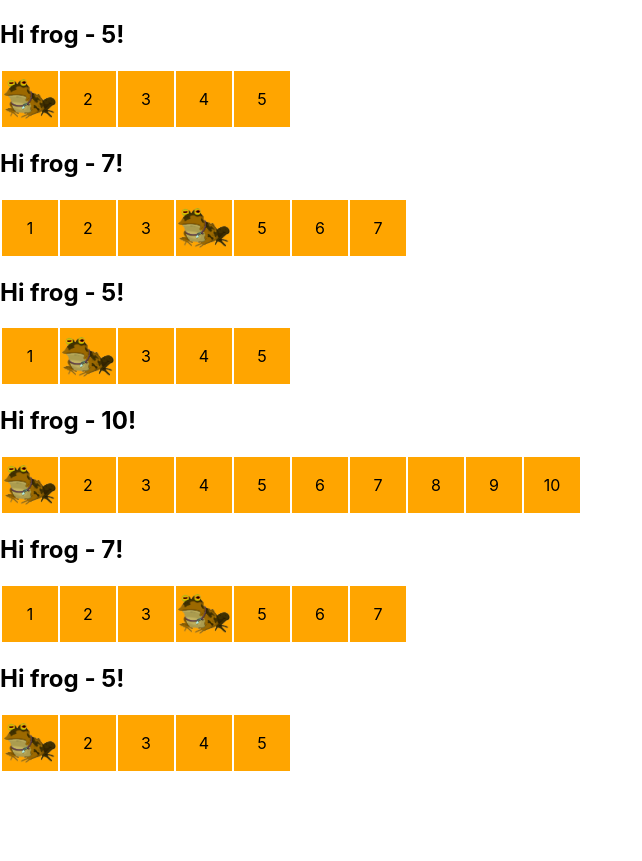
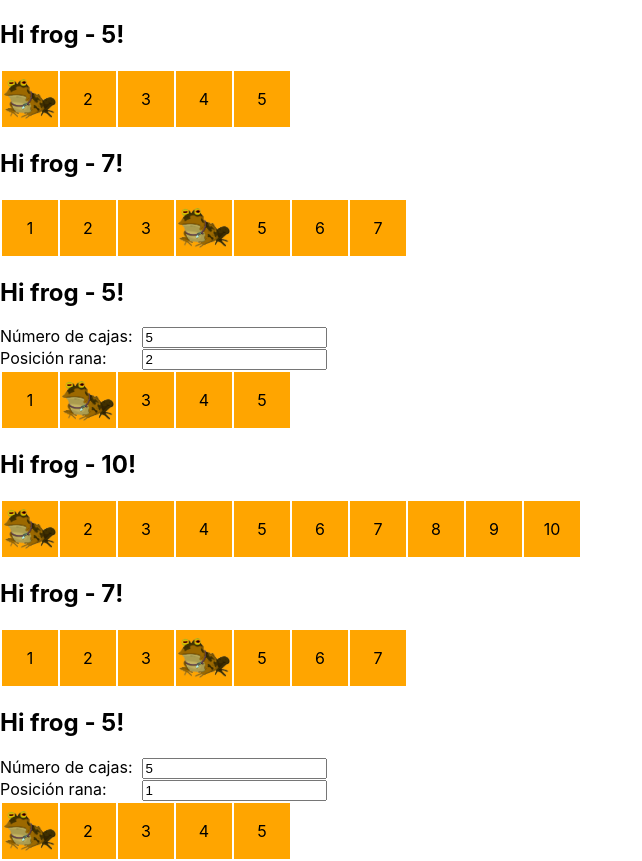
Before and after one commit to donxd/frog-react, a React (Create React App) app: page / in a window 1280 px wide. Shown: the whole page, without its empty margins (0-642 px from the left). Before the commit the page ends 800 px from the top, so only its background shows below. Built offline with nearby package versions, Linux system fonts and the light colour scheme.

Commit message:
feat(Frog): add control inputs

```diff
--- a/src/Frog.js
+++ b/src/Frog.js
@@ -2,6 +2,9 @@ import React, { Component } from 'react';
 import './Frog.css';
 
 const CSS_STYLE_FROG = 'frog';
+const DEFAULT_BOXES = 5;
+const DEFAULT_SELECTED = 1;
+const DEFAULT_CONFIG = false;
 
 class Frog extends Component {
     constructor () {
@@ -15,6 +18,8 @@ class Frog extends Component {
         this.state = this.initialState;
         // this.generateObjectBoxes();
         // this.props = this.initialState;
+        // this.commonChange = this.commonChange.bind(this);
+        // this.showValue = this.showValue.bind(this);
     }
     componentDidMount () {
         console.log('componentDidMount');
@@ -23,7 +28,8 @@ class Frog extends Component {
     }
     loadGenerateObjectBoxes () {
         this.generateObjectBoxes();
-        this.setState(Object.assign(this.state, {boxesElements: JSON.parse(JSON.stringify(this.boxesElements))}));
+        // this.setState(Object.assign(this.state, {boxesElements: JSON.parse(JSON.stringify(this.boxesElements))}));
+        this.setState({boxesElements: JSON.parse(JSON.stringify(this.boxesElements))});
     }
     componentWillReceiveProps (nextProps) {
         console.log('1 componentWillReceiveProps - nextProps : ', JSON.stringify(nextProps));
@@ -117,11 +123,135 @@ class Frog extends Component {
             console.log('jumpFrogAdv - next boxesElements ', JSON.stringify(boxesElements));
             console.log('jumpFrogAdv * prev boxesElements ', JSON.stringify(this.boxesElementsPrev));
 
-            this.setState(Object.assign(this.state, {boxesElements: boxesElements}));
+            // this.setState(Object.assign(this.state, {boxesElements: boxesElements}));
+            this.setState({boxesElements: boxesElements});
             // boxesElements = [...boxesElements];
 
             // this.requestUpdate();
         }
+    }
+    changeInputBoxes (event) {
+        event.preventDefault();
+        // console.log('changeInputBoxes - event : ', event);
+        console.log('changeInputBoxes - event : ', event.target);
+        console.log('changeInputBoxes - this.boxes : ', this.boxes.value);
+        console.log('changeInputBoxes - state.boxes : ', this.state.boxes);
+        // console.log('nboxes i : ', this.shadowRoot.getElementById('nboxes').value);
+        // this.changeBoxes(this.shadowRoot.getElementById('nboxes').value, this.boxes);
+        this.changeBoxes(this.boxes.value, this.state.boxes);
+    }
+    changeBoxes (newNumberBoxes, oldNumberBoxes=DEFAULT_SELECTED) {
+      this.changeBoxesByObjects(newNumberBoxes, oldNumberBoxes);
+    }
+    changeBoxesByObjects (newNumberBoxes, oldNumberBoxes) {
+        // polymer firefox double change
+        // 1st - newNumberBoxes:0 , oldNumberBoxes:5
+        // 2nd - newNumberBoxes:3 , oldNumberBoxes:0
+        if (!newNumberBoxes) this.oldNumberBoxesAux = oldNumberBoxes;
+        if (!oldNumberBoxes) oldNumberBoxes = this.oldNumberBoxesAux;
+
+        if (newNumberBoxes > 0) {
+            if (newNumberBoxes > oldNumberBoxes) {
+                this.boxes = newNumberBoxes;
+                this.addBoxesByObjects();
+            } else if (newNumberBoxes < oldNumberBoxes) {
+                this.boxes = newNumberBoxes;
+                this.removeBoxesByObjects();
+            }
+        }
+    }
+    addBoxesByObjects () {
+        const numberCreatedBoxes = this.boxesElements.length;
+        const numberNewBoxes = this.boxes - numberCreatedBoxes;
+
+        // this.boxesElements = [...this.boxesElementsPrev];
+        this.boxesElements = [...this.state.boxesElements];
+
+        for (let i = 0; i < numberNewBoxes; i++) {
+            const newBox = this.getBoxObject(numberCreatedBoxes + 1, false);
+
+            // this.push('boxesElements', newBox);
+            this.boxesElements.push(newBox);
+        }
+        // this.boxesElementsPrev = JSON.parse(JSON.stringify(this.state.boxesElements));
+        this.boxesElementsPrev = JSON.parse(JSON.stringify(this.boxesElements));
+        const positionFrog = this.getPositionFrogAdvanced(this.boxesElementsPrev);
+        this.selected = `${positionFrog}`;
+
+        this.setState({boxesElements: this.boxesElements, boxes: this.boxesElements.length, selected: this.selected});
+        this.forceUpdate();
+        // this.setState({boxesElements: boxesElements, selected: `${this.selected}`});
+    }
+    removeBoxesByObjects () {
+        let positionFrog = this.getPositionFrogAdvanced(this.boxesElements);
+        const numberCreatedBoxes = this.boxesElements.length;
+        const numberBoxes = this.boxes;
+
+        this.boxesElements = [...this.state.boxesElements];
+
+        if (positionFrog >= numberBoxes) {
+            positionFrog = numberBoxes;
+            this.selected = positionFrog;
+            // this.set(`boxesElements.${positionFrog-1}`, this.getBoxObject(positionFrog, true));
+            this.boxesElements[positionFrog-1].selected = true;
+        }
+
+        for (let i = numberCreatedBoxes-1; i >= numberBoxes; i--) {
+            this.boxesElements.pop();
+            // this.pop('boxesElements');
+        }
+
+        this.boxesElementsPrev = JSON.parse(JSON.stringify(this.boxesElements));
+
+        this.setState({boxesElements: this.boxesElements, boxes: this.boxesElements.length, selected: `${this.selected}`});
+        this.forceUpdate();
+    }
+    changeInputSelection (event) {
+        event.preventDefault();
+        // console.log('changeInputSelection - event : ', event);
+        console.log('changeInputSelection - event : ', event.target);
+        console.log('changeInputSelection - this.selected : ', this.selected.value);
+        console.log('changeInputSelection - state.selected : ', this.state.selected);
+        this.changeSelected(this.selected.value, this.state.selected);
+    }
+    changeSelected (newPosition, oldPosition=DEFAULT_BOXES) {
+        this.changeSelectedByObjects(newPosition, oldPosition);
+    }
+    changeSelectedByObjects (newPosition, oldPosition) {
+        console.log('****** changeSelectedByObjects newPosition : ', newPosition);
+        console.log('****** changeSelectedByObjects oldPosition : ', oldPosition);
+        let boxesElements = JSON.parse(JSON.stringify(this.state.boxesElements));
+        if (boxesElements && boxesElements.length && oldPosition > -1){
+            const positionFrog = this.getPositionFrogAdvanced(boxesElements);
+            const newPositionSelection = newPosition <= boxesElements.length ? newPosition : 1;
+
+            this.selected = newPositionSelection;
+            // let selected = newPositionSelection;
+            // this.set(`boxesElements.${positionFrog-1}`, this.getBoxObject(positionFrog, false));
+            // this.set(`boxesElements.${newPositionSelection-1}`, this.getBoxObject(newPositionSelection, true));
+            boxesElements[positionFrog-1].selected = false;
+            boxesElements[newPositionSelection-1].selected = true;
+            this.selected = `${newPositionSelection}`;
+            // this.selected = newPositionSelection;
+            // this.state.selected = this.selected;
+
+            this.boxesElementsPrev = JSON.parse(JSON.stringify(this.state.boxesElements));
+            // this.setState(Object.assign(this.state, {boxesElements: boxesElements, selected: `${this.selected}`}));
+            // this.setState({boxesElements: boxesElements, selected: `${this.selected}`});
+            // this.setState({boxesElements: boxesElements});
+            this.setState({boxesElements: boxesElements, selected: `${this.selected}`});
+            this.forceUpdate();
+            // this.setState(Object.assign(this.state, {boxesElements: boxesElements, selected: this.selected}));
+            // this.setState(Object.assign(this.state, {selected: this.selected}));
+            // this.setState(Object.assign(this.state, {boxesElements: boxesElements}));
+            // this.setState(Object.assign(this.state, {boxesElements: boxesElements}));
+            // this.setState(Object.assign(this.state, {selected: boxesElements}));
+        }
+    }
+    getPositionFrogAdvanced (boxesElements=null) {
+        if (boxesElements) return boxesElements.filter(box => box.selected)[0].index;
+        // return this.boxesElements.filter(box => box.selected)[0].index;
+        return this.state.boxesElements.filter(box => box.selected)[0].index;
     }
     render () {
         // onClick={(e) => this.jumpFrogAdv(item)}
@@ -130,10 +260,37 @@ class Frog extends Component {
         // onClick={() => this.jumpFrogAdv(item)}
         // onClick={this.jumpFrogAdv}
         // <td key="{item.index.toString()}"
+                              // <input type="number" id="nboxes" min="1" value={this.state.boxes} onChange={(e) => this.changeInputBoxes(e)} />
+                              // <input type="number" id="pfrog" min="1" value={this.state.selected} onChange={(e) => this.changeInputSelection(e)} />
+
+                              // <input type="number" id="nboxes" min="1" value={this.state.boxes} ref={el => this.boxes=el} onChange={(e) => this.changeInputBoxes(e)} />
+                              // <input type="number" id="pfrog" min="1" value={this.state.selected} ref={el => this.selected=el} onChange={(e) => this.changeInputSelection(e)} />
 
         return (
             <div>
                 <h2>Hi frog - {this.state.boxes}!</h2>
+                {
+                    this.state.config ? (
+                        <div className='table'>
+                          <div className='row'>
+                            <div className='cell'>
+                              <label htmlFor="nboxes">Número de cajas: &nbsp;</label>
+                            </div>
+                            <div className='cell'>
+                              <input type="number" id="nboxes" min="1" value={this.state.boxes} ref={el => this.boxes=el} onChange={(e) => this.changeInputBoxes(e)} />
+                            </div>
+                          </div>
+                          <div className='row'>
+                            <div className='cell'>
+                              <label htmlFor="pfrog">Posición rana: </label>
+                            </div>
+                            <div className='cell'>
+                              <input type="number" id="pfrog" min="1" value={this.state.selected} ref={el => this.selected=el} onChange={(e) => this.changeInputSelection(e)} />
+                            </div>
+                          </div>
+                        </div>
+                    ) : null
+                }
                 <table id="elements">
                     <tbody>
                         <tr>
```
